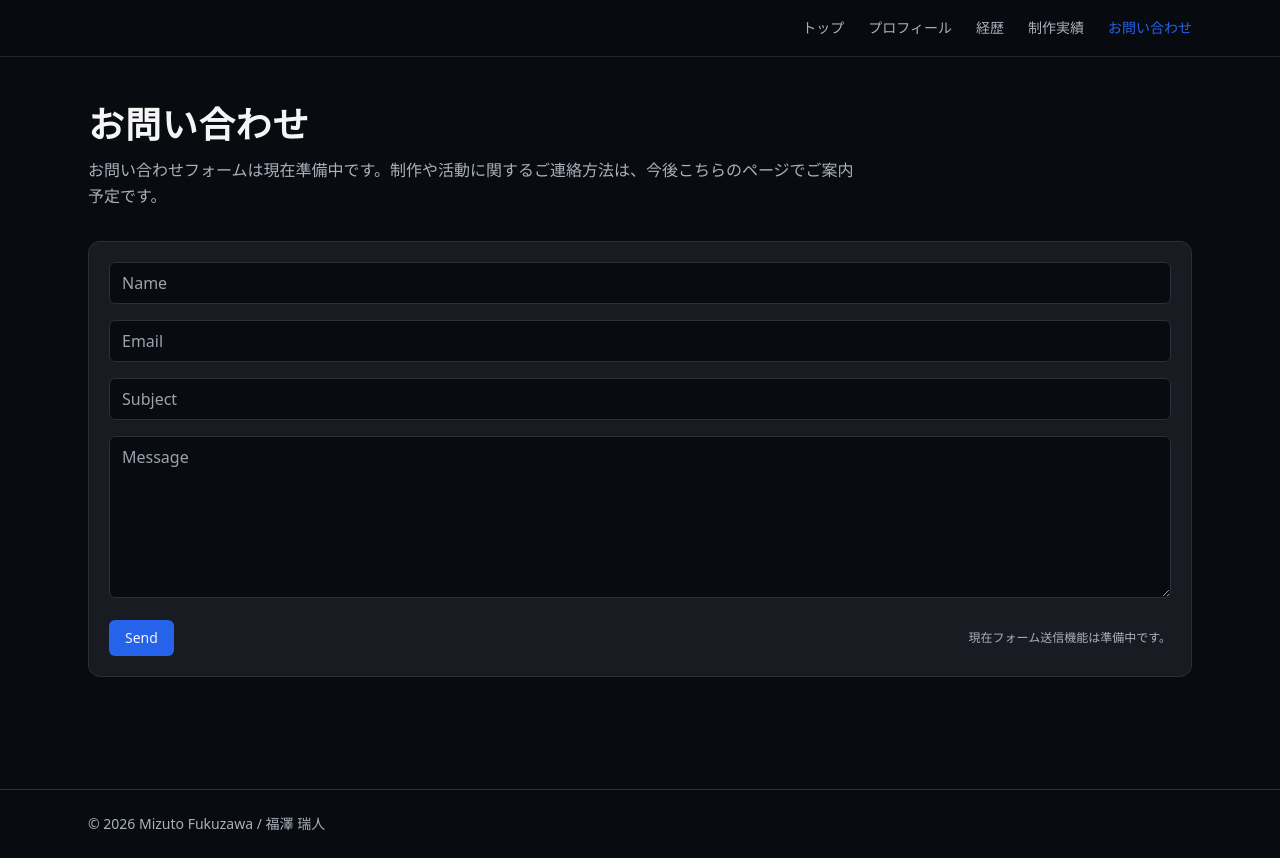
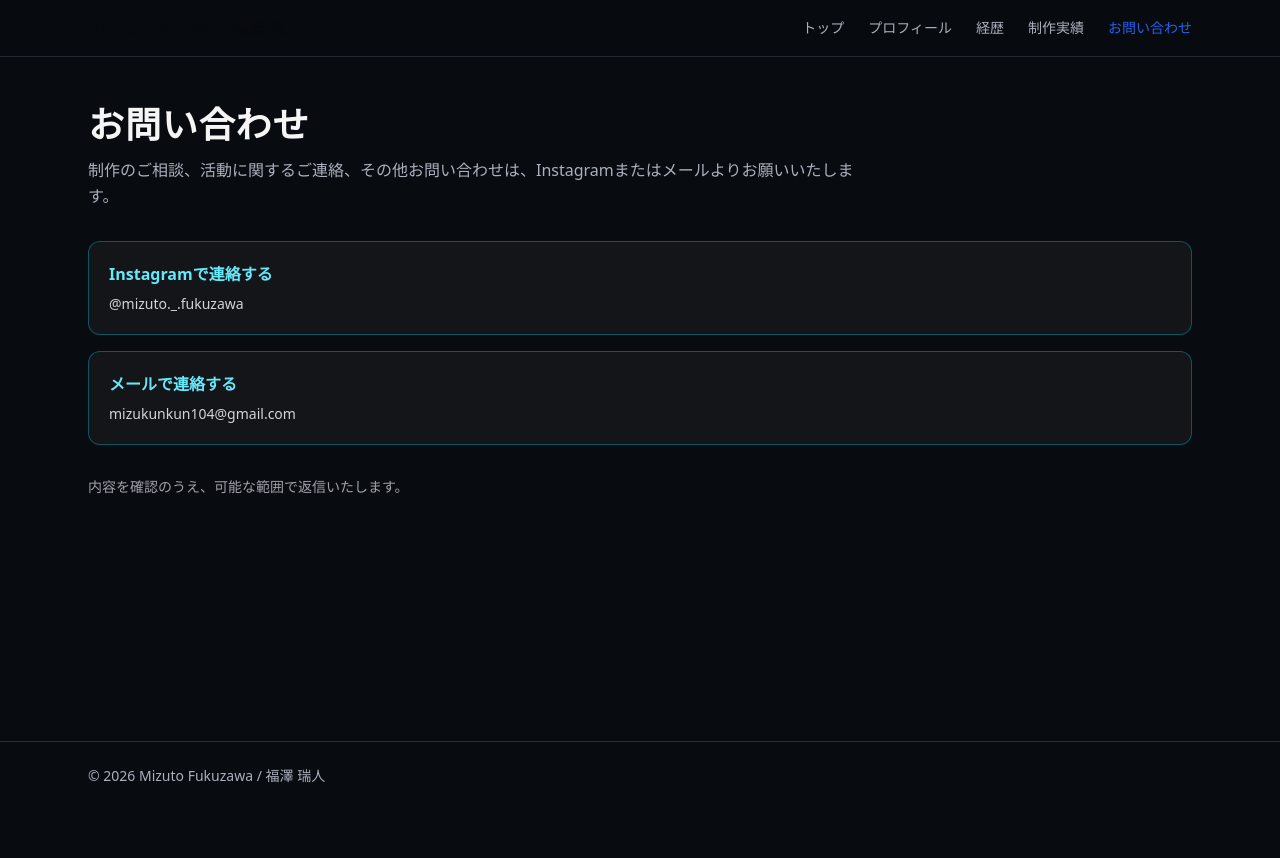
Before and after one commit to mizukunkun104-byte/mizuto-fukuzawa-official, a Next.js app: page /contact in a window 1280 px wide. After the commit the page ends 810 px from the top, so only its background shows below. Built offline with nearby package versions, Linux system fonts and the light colour scheme.

Commit message:
Update contact page with Instagram and mail links

```diff
--- a/app/contact/page.tsx
+++ b/app/contact/page.tsx
@@ -1,9 +1,41 @@
 import type { Metadata } from "next";
 import PageTitle from "@/components/PageTitle";
-import ContactForm from "@/components/ContactForm";
 
 export const metadata: Metadata = { title: "Contact | Mizuto Fukuzawa", description: "福澤瑞人へのお問い合わせページです。" };
 
+const instagramUrl = "https://www.instagram.com/mizuto._.fukuzawa";
+const mailToUrl =
+  "mailto:mizukunkun104@gmail.com?subject=%E3%81%8A%E5%95%8F%E3%81%84%E5%90%88%E3%82%8F%E3%81%9B&body=%E7%A6%8F%E6%BE%A4%E7%91%9E%E4%BA%BA%E6%A7%98%0D%0A%0D%0A%E4%BB%A5%E4%B8%8B%E3%81%AE%E5%86%85%E5%AE%B9%E3%81%A7%E5%95%8F%E3%81%84%E5%90%88%E3%82%8F%E3%81%9B%E3%81%97%E3%81%BE%E3%81%99%E3%80%82%0D%0A%0D%0A%E3%80%90%E3%81%8A%E5%90%8D%E5%89%8D%E3%80%91%0D%0A%E3%80%90%E3%81%8A%E5%95%8F%E3%81%84%E5%90%88%E3%82%8F%E3%81%9B%E5%86%85%E5%AE%B9%E3%80%91%0D%0A";
+
 export default function ContactPage() {
-  return <section><PageTitle title="お問い合わせ" description="お問い合わせフォームは現在準備中です。制作や活動に関するご連絡方法は、今後こちらのページでご案内予定です。" /><ContactForm /></section>;
+  return (
+    <section className="space-y-8">
+      <PageTitle
+        title="お問い合わせ"
+        description="制作のご相談、活動に関するご連絡、その他お問い合わせは、Instagramまたはメールよりお願いいたします。"
+      />
+
+      <div className="space-y-4">
+        <a
+          href={instagramUrl}
+          target="_blank"
+          rel="noopener noreferrer"
+          className="block rounded-xl border border-cyan-500/40 bg-zinc-900/80 p-5 transition hover:border-cyan-400 hover:bg-zinc-800/80 focus-visible:outline-none focus-visible:ring-2 focus-visible:ring-cyan-400"
+        >
+          <p className="text-base font-semibold text-cyan-300">Instagramで連絡する</p>
+          <p className="mt-2 text-sm text-zinc-300">@mizuto._.fukuzawa</p>
+        </a>
+
+        <a
+          href={mailToUrl}
+          className="block rounded-xl border border-cyan-500/40 bg-zinc-900/80 p-5 transition hover:border-cyan-400 hover:bg-zinc-800/80 focus-visible:outline-none focus-visible:ring-2 focus-visible:ring-cyan-400"
+        >
+          <p className="text-base font-semibold text-cyan-300">メールで連絡する</p>
+          <p className="mt-2 text-sm text-zinc-300">mizukunkun104@gmail.com</p>
+        </a>
+      </div>
+
+      <p className="text-sm text-zinc-400">内容を確認のうえ、可能な範囲で返信いたします。</p>
+    </section>
+  );
 }
```
